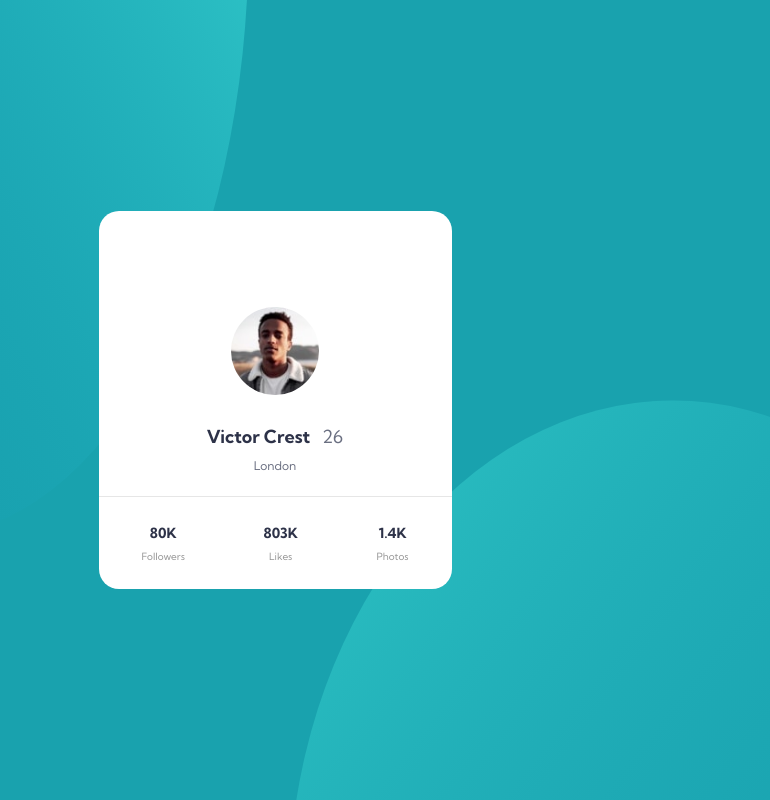
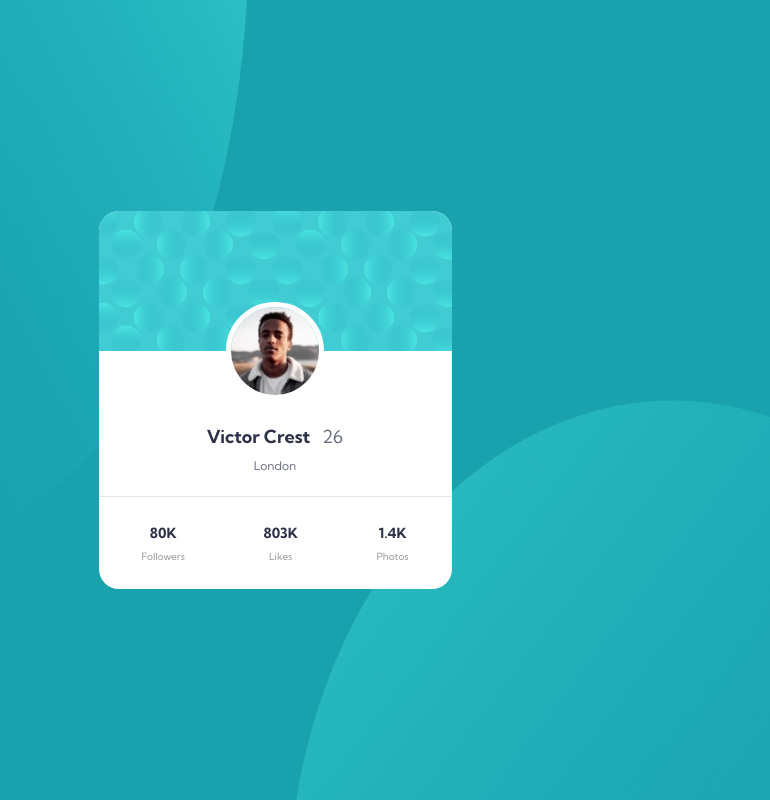
Before and after one commit to kentmichael/profile-card-component-main, a website: page index.html in a window 1280 px wide. Shown: the whole page, without its empty margins (365-1135 px from the left). Drawn offline with nearby package versions, Linux system fonts and the light colour scheme; files that its build step writes are made by us from their sources; the site is published under a folder, as on GitHub Pages, so addresses that start at the root find nothing.

Commit message:
Update card.scss

```diff
--- a/app/scss/components/card.scss
+++ b/app/scss/components/card.scss
@@ -9,7 +9,7 @@
   &__banner {
     width: rem(327);
     height: rem(140);
-    background-image: url('/images/bg-pattern-card.svg');
+    background-image: url('../images/bg-pattern-card.svg');
     background-repeat: no-repeat;
     background-size: 100% 100%;
     background-position: center center;
```
